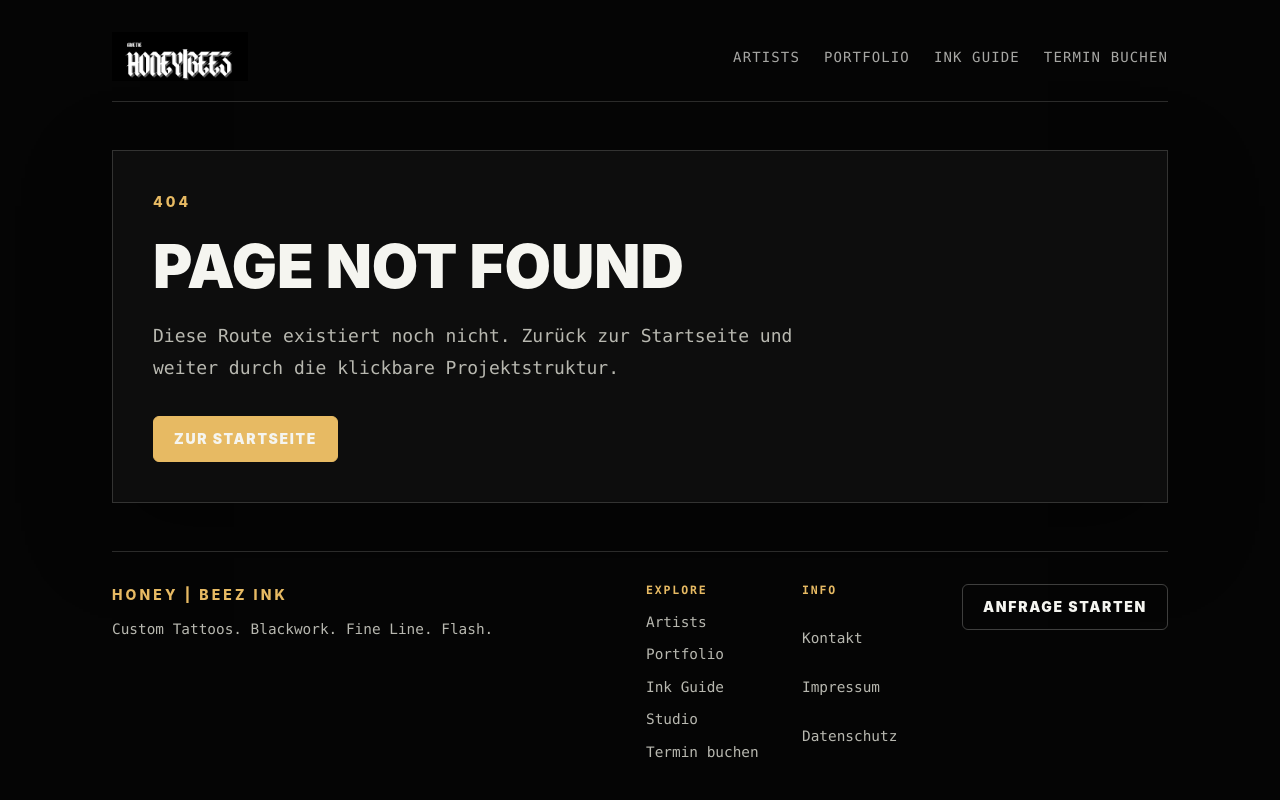
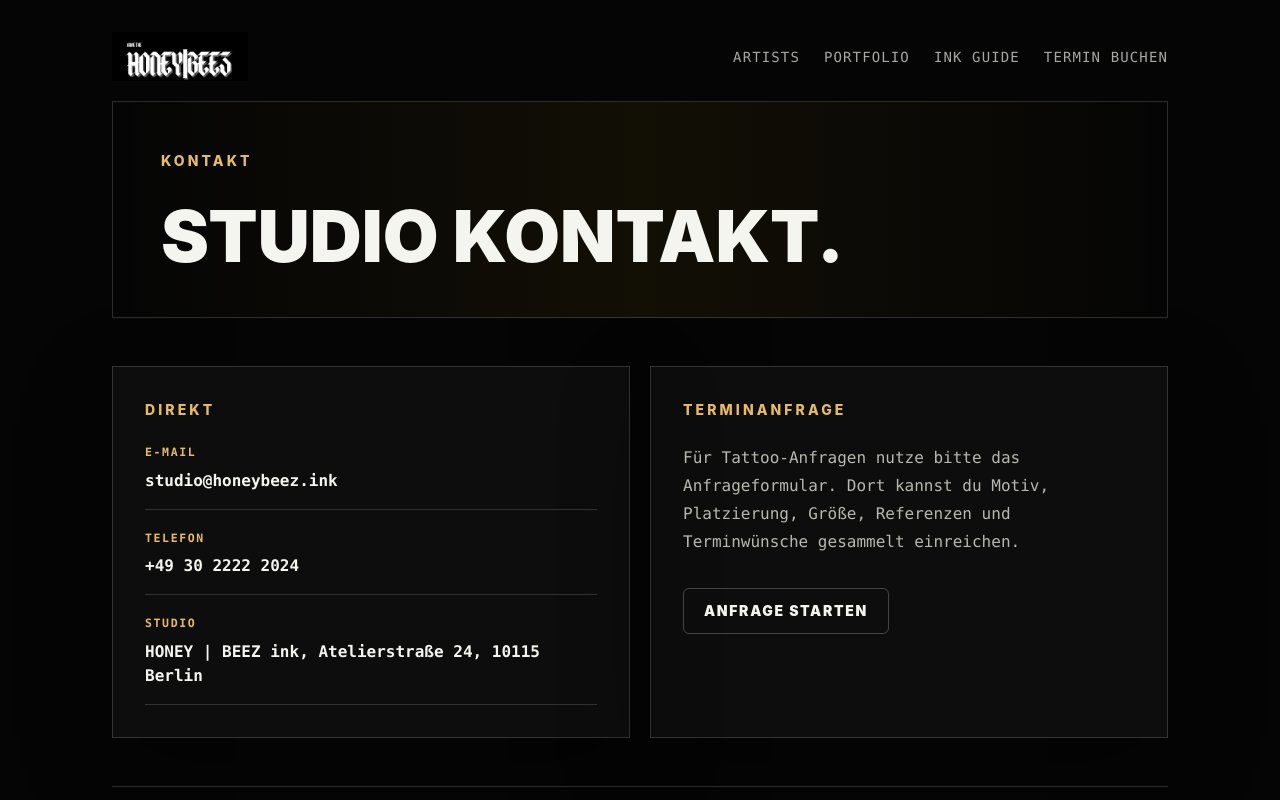
Before and after one commit to inesvanhe/tattoo-studio-project, a React (Vite) app in the folder apps/web/: page /kontakt in a window 1280 px wide. Shown: the top 800 px of the page. Built offline with nearby package versions, Linux system fonts and the light colour scheme; no server answers.

Commit message:
Refine footer contact and page heroes

```diff
--- a/apps/web/src/app/App.tsx
+++ b/apps/web/src/app/App.tsx
@@ -8,6 +8,7 @@
 import { ArtistDetailPage } from '../features/artists/ArtistDetailPage'
 import { ArtistsPage } from '../features/artists/ArtistsPage'
 import { BookingPage } from '../features/booking/BookingPage'
+import { ContactPage } from '../features/contact/ContactPage'
 import { HomePage } from '../features/home/HomePage'
 import { PortfolioDetailPage } from '../features/portfolio/PortfolioDetailPage'
 import { PortfolioPage } from '../features/portfolio/PortfolioPage'
@@ -23,6 +24,7 @@
         <Route path="/portfolio" element={<PortfolioPage />} />
         <Route path="/portfolio/:slug" element={<PortfolioDetailPage />} />
         <Route path="/booking" element={<BookingPage />} />
+        <Route path="/kontakt" element={<ContactPage />} />
         <Route path="/ink-guide" element={<InkGuidePage />} />
         <Route
           path="/studio"
--- a/apps/web/src/app/AppShell.tsx
+++ b/apps/web/src/app/AppShell.tsx
@@ -29,7 +29,7 @@
             </nav>
             <nav aria-label="Rechtliches">
               <p>Info</p>
-              <a href="/booking">Kontakt</a>
+              <a href="/kontakt">Kontakt</a>
               <a href="/impressum">Impressum</a>
               <a href="/datenschutz">Datenschutz</a>
             </nav>
--- a/apps/web/src/features/artists/ArtistsPage.tsx
+++ b/apps/web/src/features/artists/ArtistsPage.tsx
@@ -9,7 +9,6 @@
 import mayaBlackImage from '../../assets/artists/maya-black.png'
 import novaWrenImage from '../../assets/artists/nova-wren.png'
 import ricoChromeImage from '../../assets/artists/rico-chrome.png'
-import { ButtonLink } from '../../shared/components/Button'
 import type { Artist } from './artists.api'
 import { useArtists } from './useArtists'
 
@@ -61,22 +60,9 @@
     <AppShell>
       <section className="artist-stage border-x border-b border-[var(--color-line)] px-5 py-12 sm:px-8 lg:px-12">
         <p className="eyebrow">Resident Artists</p>
-        <div className="mt-8 grid gap-8 lg:grid-cols-[0.85fr_1.15fr] lg:items-end">
-          <div>
-            <h1 className="text-5xl font-black uppercase leading-[0.92] sm:text-7xl">
-              Meet the hands behind the lines.
-            </h1>
-          </div>
-          <div className="panel-frame artist-intro-panel p-6">
-            <p className="text-lg leading-8 text-[var(--color-muted)]">
-              Blackwork, Neo-Traditional und Custom Pieces aus einem Studio,
-              das lieber Haltung zeigt als Hochglanz verspricht.
-            </p>
-            <div className="mt-6">
-              <ButtonLink href="/booking">Termin anfragen</ButtonLink>
-            </div>
-          </div>
-        </div>
+        <h1 className="mt-8 max-w-4xl text-5xl font-black uppercase leading-[0.92] sm:text-7xl">
+          Meet the hands behind the lines.
+        </h1>
       </section>
 
       <section className="py-12">
--- /dev/null
+++ b/apps/web/src/features/contact/ContactPage.tsx
@@ -0,0 +1,58 @@
+import { AppShell } from '../../app/AppShell'
+import { ButtonLink } from '../../shared/components/Button'
+
+const contactItems = [
+  {
+    label: 'E-Mail',
+    value: 'studio@honeybeez.ink',
+  },
+  {
+    label: 'Telefon',
+    value: '+49 30 2222 2024',
+  },
+  {
+    label: 'Studio',
+    value: 'HONEY | BEEZ ink, Atelierstraße 24, 10115 Berlin',
+  },
+]
+
+export function ContactPage() {
+  return (
+    <AppShell>
+      <section className="poster-hero border-x border-b border-[var(--color-line)] px-5 py-12 sm:px-8 lg:px-12">
+        <p className="eyebrow">Kontakt</p>
+        <h1 className="mt-8 max-w-4xl text-5xl font-black uppercase leading-[0.92] sm:text-7xl">
+          Studio Kontakt.
+        </h1>
+      </section>
+
+      <section className="grid gap-5 py-12 md:grid-cols-[1fr_1fr]">
+        <div className="panel-frame p-6 sm:p-8">
+          <p className="eyebrow">Direkt</p>
+          <div className="mt-6 grid gap-5">
+            {contactItems.map((item) => (
+              <div className="contact-info-item" key={item.label}>
+                <p>{item.label}</p>
+                <strong>{item.value}</strong>
+              </div>
+            ))}
+          </div>
+        </div>
+
+        <div className="panel-frame p-6 sm:p-8">
+          <p className="eyebrow">Terminanfrage</p>
+          <p className="mt-6 text-base leading-7 text-[var(--color-muted)]">
+            Für Tattoo-Anfragen nutze bitte das Anfrageformular. Dort kannst du
+            Motiv, Platzierung, Größe, Referenzen und Terminwünsche gesammelt
+            einreichen.
+          </p>
+          <div className="mt-8">
+            <ButtonLink href="/booking" variant="secondary">
+              Anfrage starten
+            </ButtonLink>
+          </div>
+        </div>
+      </section>
+    </AppShell>
+  )
+}
--- a/apps/web/src/features/portfolio/PortfolioPage.tsx
+++ b/apps/web/src/features/portfolio/PortfolioPage.tsx
@@ -1,7 +1,6 @@
 import { Link } from 'react-router-dom'
 
 import { AppShell } from '../../app/AppShell'
-import { ButtonLink } from '../../shared/components/Button'
 import { getPortfolioImage } from './portfolio.assets'
 import type { TattooWork } from './tattoos.api'
 import { useTattooWorks } from './useTattooWorks'
@@ -22,20 +21,9 @@
     <AppShell>
       <section className="portfolio-stage border-x border-b border-[var(--color-line)] px-5 py-12 sm:px-8 lg:px-12">
         <p className="eyebrow">Portfolio</p>
-        <div className="mt-8 grid gap-8 lg:grid-cols-[0.9fr_1.1fr] lg:items-end">
-          <h1 className="text-5xl font-black uppercase leading-[0.92] sm:text-7xl">
-            Tattoo gallery.
-          </h1>
-          <div className="panel-frame portfolio-intro-panel p-6">
-            <p className="text-lg leading-8 text-[var(--color-muted)]">
-              Kuratierte Arbeiten, Flash Pieces und Custom Motive aus dem Studio.
-              Hover über ein Piece für Details.
-            </p>
-            <div className="mt-6">
-              <ButtonLink href="/booking">Termin anfragen</ButtonLink>
-            </div>
-          </div>
-        </div>
+        <h1 className="mt-8 max-w-4xl text-5xl font-black uppercase leading-[0.92] sm:text-7xl">
+          Tattoo gallery.
+        </h1>
       </section>
 
       <section className="py-12">
--- a/apps/web/src/index.css
+++ b/apps/web/src/index.css
@@ -592,7 +592,8 @@
 
 .site-footer nav {
   display: grid;
-  gap: 0.5rem;
+  align-content: start;
+  gap: 0.62rem;
 }
 
 .site-footer nav p {
@@ -611,12 +612,36 @@
 }
 
 .site-footer a:not(.inline-flex) {
+  line-height: 1.35;
   transition: color 200ms ease;
 }
 
 .site-footer a:not(.inline-flex):hover,
 .site-footer a:not(.inline-flex):focus-visible {
   color: var(--color-neon-honey);
+}
+
+.contact-info-item {
+  display: grid;
+  gap: 0.45rem;
+  border-bottom: 1px solid var(--color-line);
+  padding-bottom: 1rem;
+}
+
+.contact-info-item p {
+  color: var(--color-neon-honey);
+  font-size: 0.72rem;
+  font-weight: 900;
+  letter-spacing: 0.14em;
+  text-transform: uppercase;
+}
+
+.contact-info-item strong {
+  color: var(--color-paper);
+  font-family: ui-monospace, SFMono-Regular, Menlo, Monaco, Consolas, monospace;
+  font-size: 1rem;
+  font-weight: 800;
+  line-height: 1.5;
 }
 
 @media (min-width: 900px) {
```
